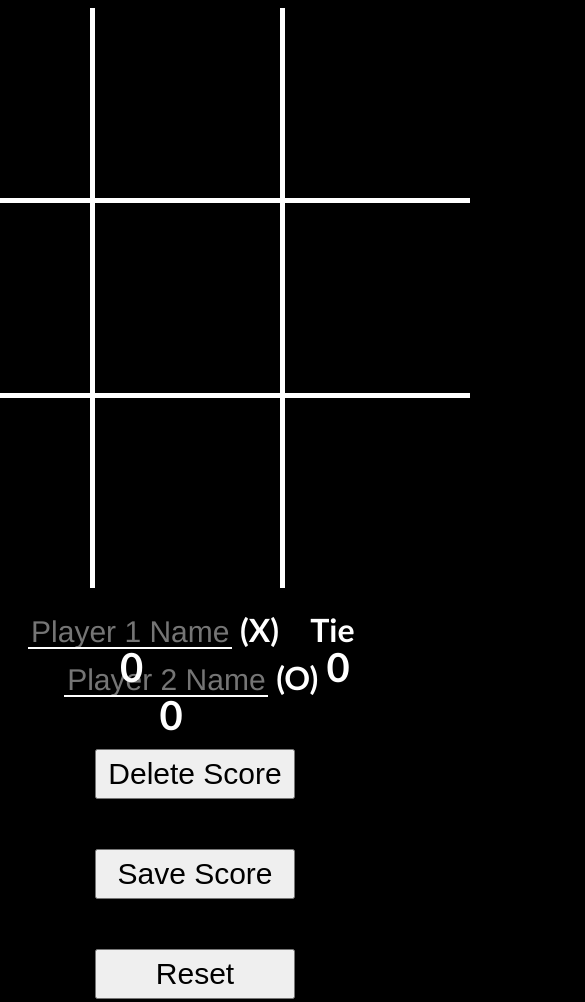
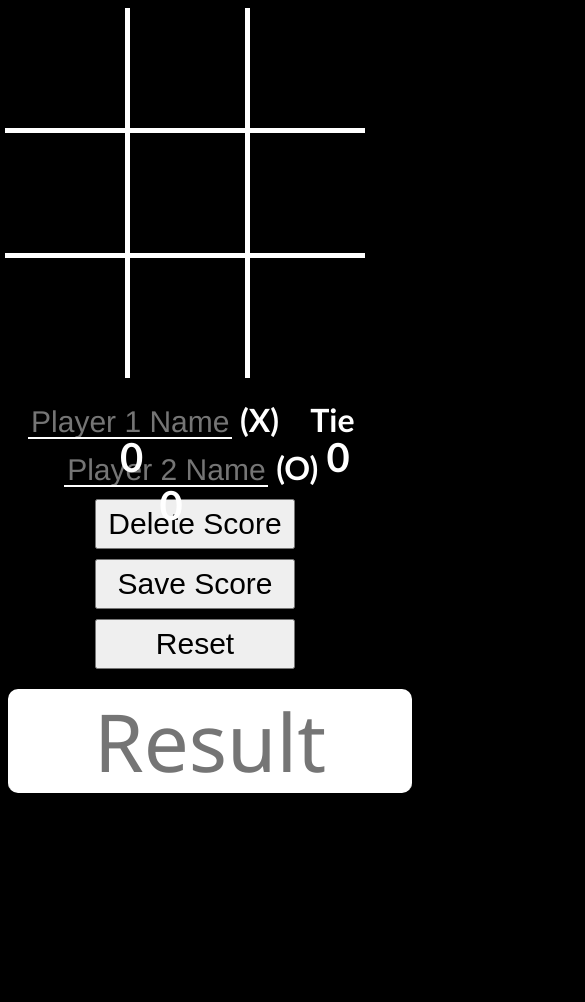
Before and after one commit to 347Johann/Tic-Tac-Toe, a plain HTML site: page index.html in a window 390 px wide. Shown: the top 1002 px of the page, 585 px wide, since content can reach past the window. After the commit the page ends 844 px from the top, so only its background shows below. Drawn offline with Linux system fonts and the light colour scheme.

Commit message:
Update style.css

```diff
--- a/style.css
+++ b/style.css
@@ -1,5 +1,7 @@
 .tie{
     font-family: sans-serif;
+    padding-left: 1000px;
+    padding-right: 1000px;
 }
 .ties{
     position: relative;
@@ -109,3 +111,24 @@ button{
 #s8{
     border-right: 5px solid white;
 }
+.button{
+    margin-left: 12px;
+    margin-right: 12px;
+}
+@media screen and (max-width:700px) {
+    .button{
+        margin: auto;
+        margin-top: 10px;
+    }
+    #square-container {
+        grid-template-columns: repeat(3, 120px);
+    }
+    .square{
+        width: 120px;
+        height: 120px;
+        font-size: 120px;
+    }
+    #result{
+        width: 400px;
+    }
+}
```
